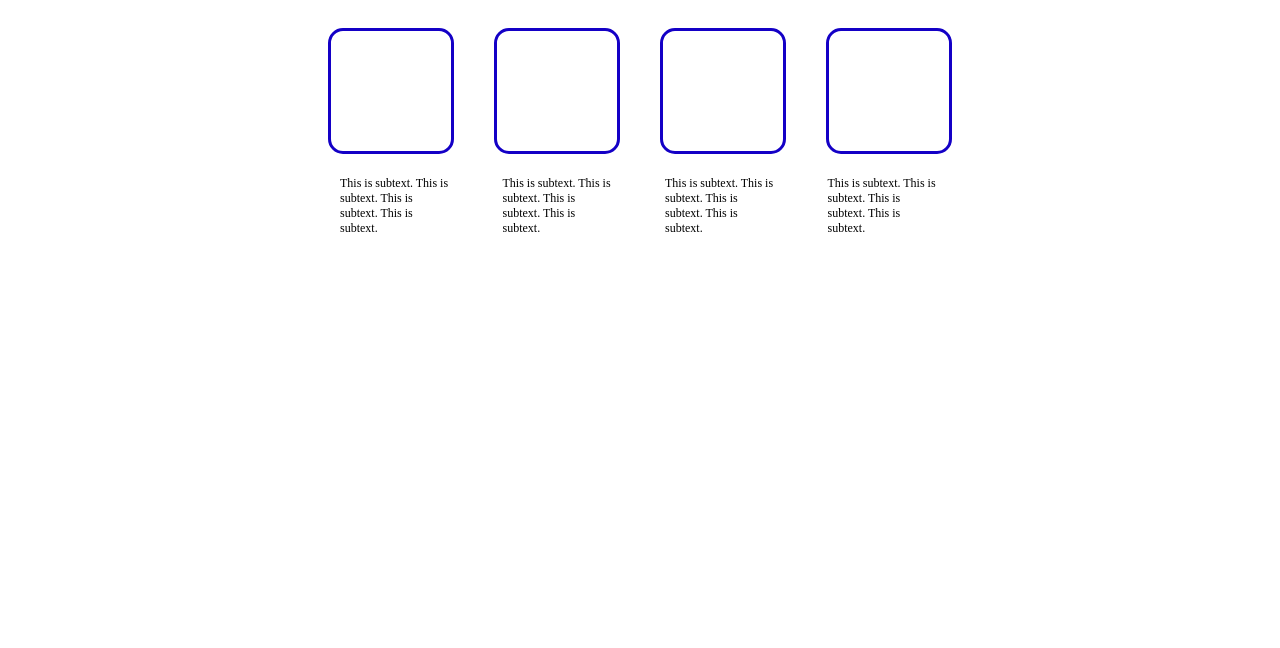
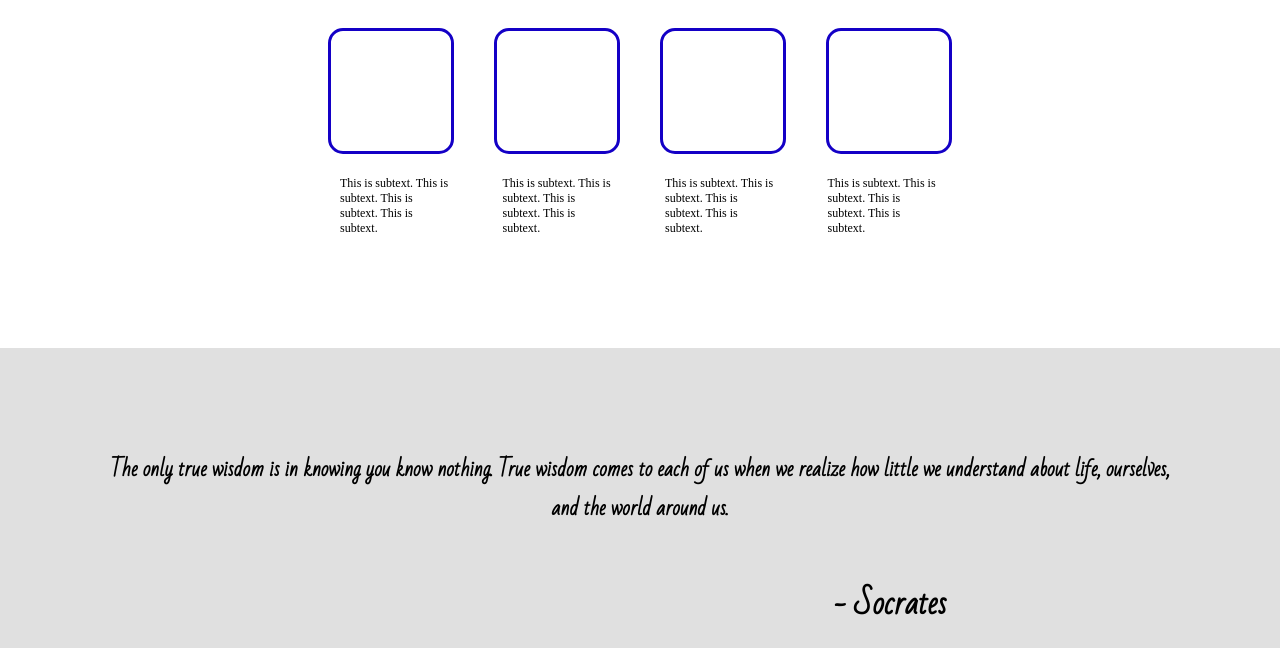
Before and after one commit to GeorgePurssey/Flexbox_project, a plain HTML site: page index.html in a window 1280 px wide. Shown: the part 632-1280 px from the top of the page. Before the commit the page ends 880 px from the top, so only its background shows below. Drawn offline with Linux system fonts and the light colour scheme; a web font is replaced by a local one.

Commit message:
qute section done

```diff
--- a/index.html
+++ b/index.html
@@ -64,7 +64,13 @@
           <p>This is subtext. This is subtext. This is subtext. This is subtext.</p>
          </div>
     </div>
-    <div class="quote"></div>
+    <div class="quote">
+
+      <h2 class="quoteT">The only true wisdom is in knowing you know nothing.
+        True wisdom comes to each of us when we realize how little we understand about life, ourselves, and the world around us.</h2>
+
+        <h3 class="auth">- Socrates</h3>
+    </div>
     <div class="footer"></div>
   </body>
 </html>
--- a/styles.css
+++ b/styles.css
@@ -1,6 +1,6 @@
 body {
   display: flex;
-margin: 0  ;
+  margin: 0;
 }
 
 .header {
@@ -42,12 +42,11 @@ a {
   gap: 100px;
   background-color: #1f2937;
   padding-bottom: 125px;
-
 }
 .hBaseT {
   display: flex;
   flex-direction: column;
-    }
+}
 
 .baseH {
   color: #f9faf8;
@@ -68,7 +67,6 @@ a {
   border-style: none;
   outline-style: none;
   font-family: "Bad Script", cursive;
-
 }
 
 img {
@@ -81,15 +79,13 @@ img {
   display: flex;
   flex-direction: column;
   align-items: center;
+  padding-bottom: 100px;
 }
-
 
 .box-dir {
   display: flex;
   gap: 20px;
 }
-
-
 
 .box {
   width: 100px;
@@ -101,7 +97,6 @@ img {
   border-color: #1400c6;
 }
 
-
 .box-text {
   display: flex;
   padding-left: 150px;
@@ -109,8 +104,34 @@ img {
   font-size: 12px;
   max-width: 600px;
   gap: 50px;
-
 }
 .bHeader {
   font-family: "Bad Script", cursive;
 }
+
+
+.quote {
+  background-color: #E0E0E0;
+  height: 300px;
+  display: flex;
+  justify-content: center;
+  align-items: center;
+  padding-left: 100px;
+  padding-right: 100px;
+  flex-direction: column;
+}
+
+
+.quoteT {
+  font-size: 20px;
+  text-align: center;
+  font-family: "Bad Script", cursive;
+  justify-content: center;
+  padding-top: 100px;
+}
+
+.auth {
+  padding-left: 500px;
+  font-size: 30px;
+  font-family: "Bad Script", cursive;
+}
```
